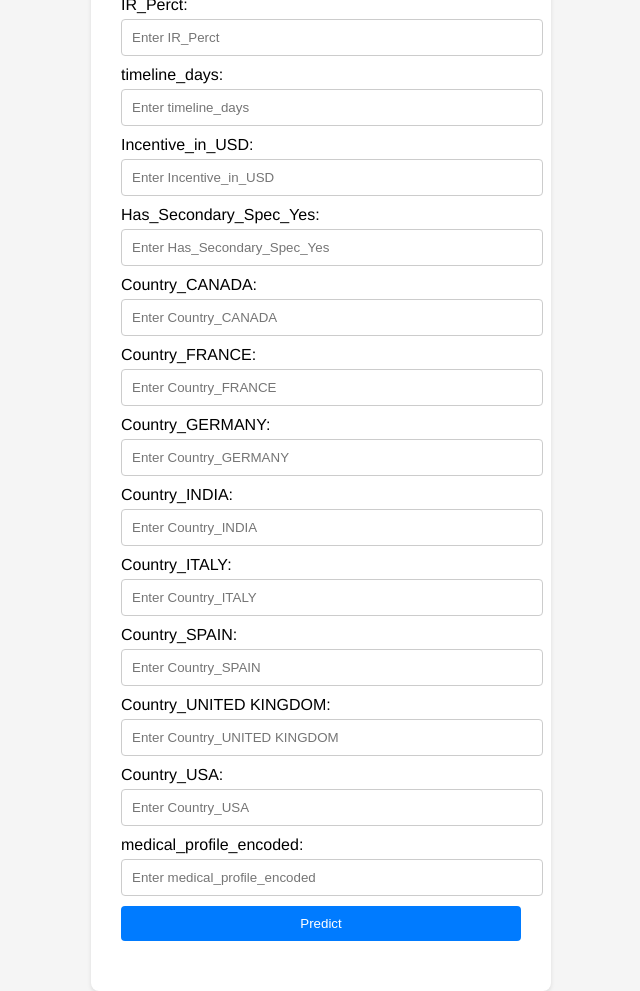
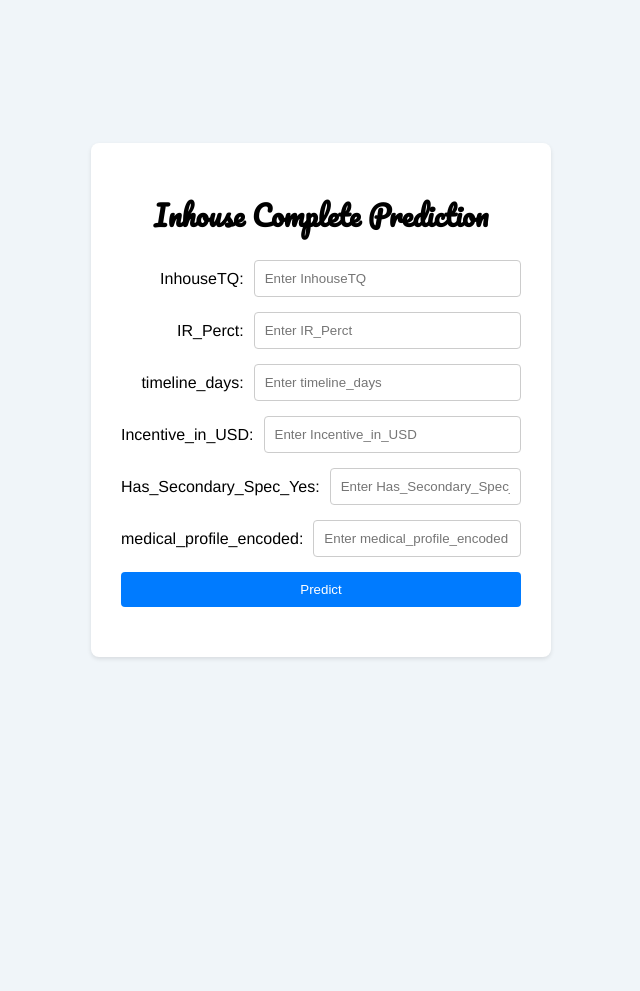
Before and after one commit to SRKRK/Ganpoat_ds, a Flask app: page / in a window 1280 px wide. Shown: the whole page, without its empty margins (319-959 px from the left). After the commit the page ends 659 px from the top, so only its background shows below. Run offline with Flask 3, Linux system fonts and the light colour scheme; parts of the project's set-up code (start-up, migrations or seed data) failed here and were passed over.

Commit message:
html chane

```diff
--- a/templates/home.html
+++ b/templates/home.html
@@ -9,7 +9,7 @@
     <style>
         body {
             font-family: 'Arimo', sans-serif;
-            background-color: #f5f5f5;
+            background-color: #f0f5f9; /* Updated background color */
             margin: 0;
             padding: 0;
             display: flex;
@@ -33,16 +33,22 @@
             margin-bottom: 20px;
         }
 
-        .prediction-form label {
-            display: block;
-            text-align: left;
-            margin-bottom: 5px;
+        .form-row {
+            display: flex;
+            align-items: center;
+            margin-bottom: 15px;
         }
 
-        .prediction-form input {
+        .form-row label {
+            flex: 1;
+            text-align: right;
+            margin-right: 10px;
+        }
+
+        .form-row input {
+            flex: 2;
             width: 100%;
             padding: 10px;
-            margin-bottom: 10px;
             border: 1px solid #ccc;
             border-radius: 4px;
         }
@@ -74,47 +80,37 @@
     <div class="prediction-form">
         <h1>Inhouse Complete Prediction</h1>
         <form action="{{ url_for('predict')}}" method="post">
+            <div class="form-row">
                 <label for="InhouseTQ">InhouseTQ:</label>
                 <input type="text" id="InhouseTQ" name="InhouseTQ" placeholder="Enter InhouseTQ" required>
+            </div>
 
+            <div class="form-row">
                 <label for="IR_Perct">IR_Perct:</label>
                 <input type="text" id="IR_Perct" name="IR_Perct" placeholder="Enter IR_Perct" required>
+            </div>
 
+            <div class="form-row">
                 <label for="timeline_days">timeline_days:</label>
                 <input type="text" id="timeline_days" name="timeline_days" placeholder="Enter timeline_days" required>
+            </div>
 
+            <div class="form-row">
                 <label for="Incentive_in_USD">Incentive_in_USD:</label>
                 <input type="text" id="Incentive_in_USD" name="Incentive_in_USD" placeholder="Enter Incentive_in_USD" required>
+            </div>
 
+            <div class="form-row">
                 <label for="Has_Secondary_Spec_Yes">Has_Secondary_Spec_Yes:</label>
                 <input type="text" id="Has_Secondary_Spec_Yes" name="Has_Secondary_Spec_Yes" placeholder="Enter Has_Secondary_Spec_Yes" required>
+            </div>
 
-            <label for="Country_CANADA">Country_CANADA:</label>
-            <input type="text" id="Country_CANADA" name="Country_CANADA" placeholder="Enter Country_CANADA" required>
+            <!-- Repeat the above form-row for other fields -->
 
-            <label for="Country_FRANCE">Country_FRANCE:</label>
-            <input type="text" id="Country_FRANCE" name="Country_FRANCE" placeholder="Enter Country_FRANCE" required>
-
-            <label for="Country_GERMANY">Country_GERMANY:</label>
-            <input type="text" id="Country_GERMANY" name="Country_GERMANY" placeholder="Enter Country_GERMANY" required>
-
-            <label for="Country_INDIA">Country_INDIA:</label>
-            <input type="text" id="Country_INDIA" name="Country_INDIA" placeholder="Enter Country_INDIA" required>
-
-            <label for="Country_ITALY">Country_ITALY:</label>
-            <input type="text" id="Country_ITALY" name="Country_ITALY" placeholder="Enter Country_ITALY" required>
-
-            <label for="Country_SPAIN">Country_SPAIN:</label>
-            <input type="text" id="Country_SPAIN" name="Country_SPAIN" placeholder="Enter Country_SPAIN" required>
-
-            <label for="Country_UNITED KINGDOM">Country_UNITED KINGDOM:</label>
-            <input type="text" id="Country_UNITED KINGDOM" name="Country_UNITED KINGDOM" placeholder="Enter Country_UNITED KINGDOM" required>
-
-            <label for="Country_USA">Country_USA:</label>
-            <input type="text" id="Country_USA" name="Country_USA" placeholder="Enter Country_USA" required>
-
+            <div class="form-row">
                 <label for="medical_profile_encoded">medical_profile_encoded:</label>
                 <input type="text" id="medical_profile_encoded" name="medical_profile_encoded" placeholder="Enter medical_profile_encoded" required>
+            </div>
 
             <button type="submit">Predict</button>
         </form>
```
Lines whose indentation alone changed are shown as unchanged.
